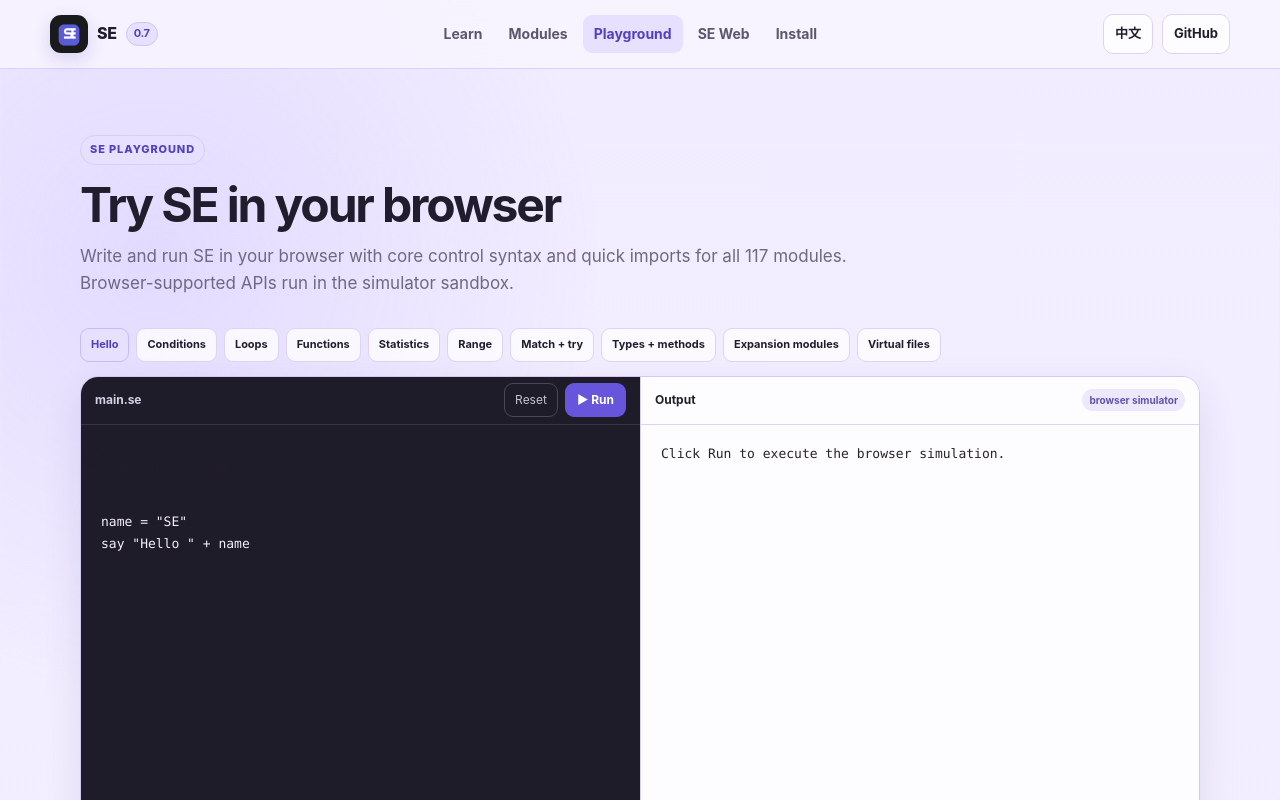
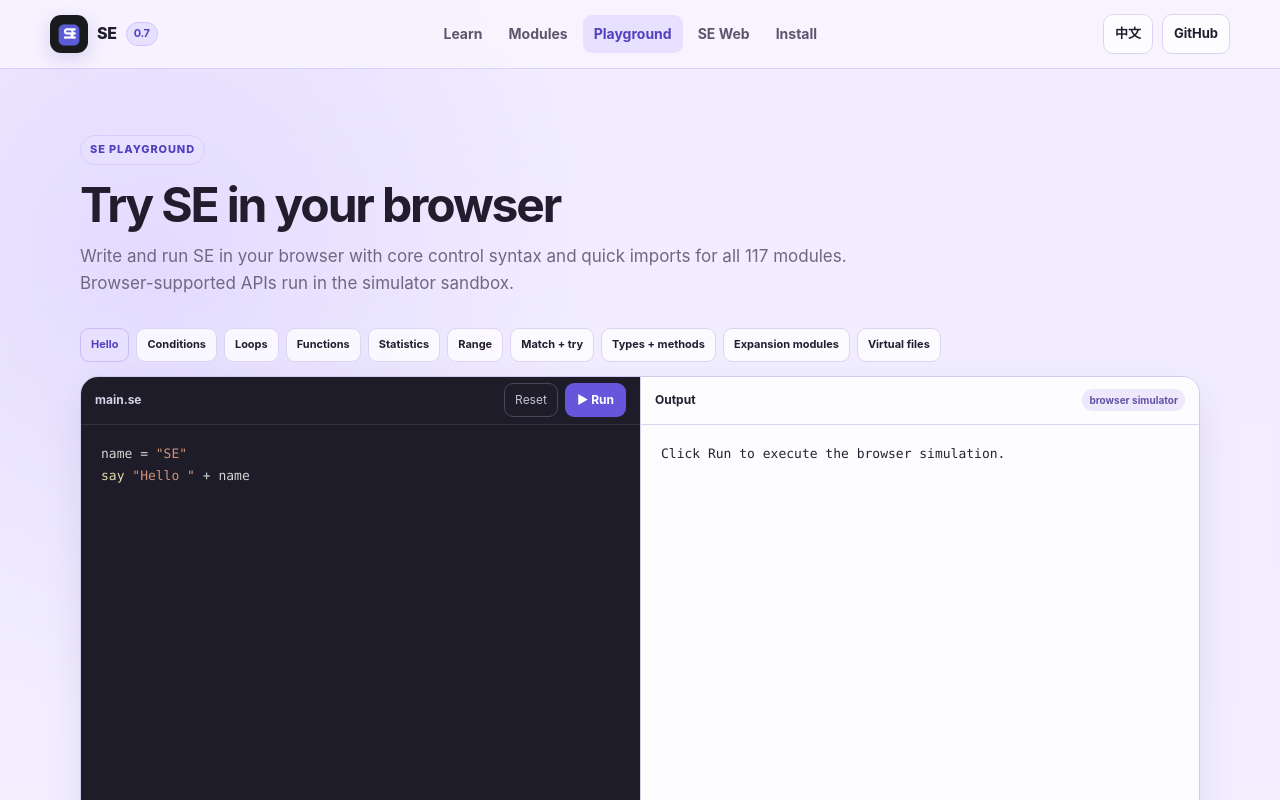
Before and after one commit to funlearnstudio/SE-web, a Next.js app: page /playground in a window 1280 px wide. Shown: the top 800 px of the page. Built offline with nearby package versions, Linux system fonts and the light colour scheme.

Commit message:
Style Playground syntax tokens like VS Code

```diff
--- a/app/globals.css
+++ b/app/globals.css
@@ -220,7 +220,24 @@ main { min-height: calc(100vh - 250px); }
 .editor-actions { display: flex; gap: 7px; }
 .run-button { border: 0; background: var(--purple); color: white; border-radius: 9px; padding: 7px 12px; font-size: 12px; font-weight: 750; cursor: pointer; }
 .reset-button { border: 1px solid #4b4559; background: transparent; color: #c9c0d6; border-radius: 9px; padding: 6px 10px; font-size: 12px; cursor: pointer; }
-.code-editor { flex: 1; resize: none; width: 100%; border: 0; outline: none; background: transparent; color: #f4effb; padding: 18px 20px; font: 13px/1.7 var(--font-mono); tab-size: 4; }
+.code-editor-wrap { position: relative; flex: 1; min-height: 0; overflow: hidden; background: #1f1c29; }
+.code-editor, .code-highlight { position: absolute; inset: 0; width: 100%; height: 100%; margin: 0; border: 0; padding: 18px 20px; font: 13px/1.7 var(--font-mono); tab-size: 4; white-space: pre; overflow: auto; }
+.code-highlight { pointer-events: none; color: #d4d4d4; background: transparent; scrollbar-width: none; }
+.code-highlight::-webkit-scrollbar { display: none; }
+.code-editor { resize: none; outline: none; background: transparent; color: transparent; caret-color: #f4effb; -webkit-text-fill-color: transparent; }
+.code-editor::selection { background: rgba(117, 101, 170, .55); -webkit-text-fill-color: transparent; }
+.se-comment { color: #6a9955; }
+.se-string { color: #ce9178; }
+.se-number { color: #b5cea8; }
+.se-keyword { color: #c586c0; }
+.se-constant { color: #569cd6; }
+.se-type, .se-type-name { color: #4ec9b0; }
+.se-function { color: #dcdcaa; }
+.se-builtin { color: #dcdcaa; }
+.se-module { color: #4fc1ff; }
+.se-member { color: #9cdcfe; }
+.se-operator { color: #d4d4d4; }
+.se-plain { color: #d4d4d4; }
 .output-console { flex: 1; margin: 0; padding: 18px 20px; overflow: auto; color: #282231; font: 13px/1.7 var(--font-mono); white-space: pre-wrap; }
 .playground-note { padding: 12px 15px; background: #f2eefb; border-top: 1px solid var(--line); color: #6b637a; font-size: 11px; }
 .example-tabs { display: flex; flex-wrap: wrap; gap: 7px; margin-bottom: 14px; }
```
